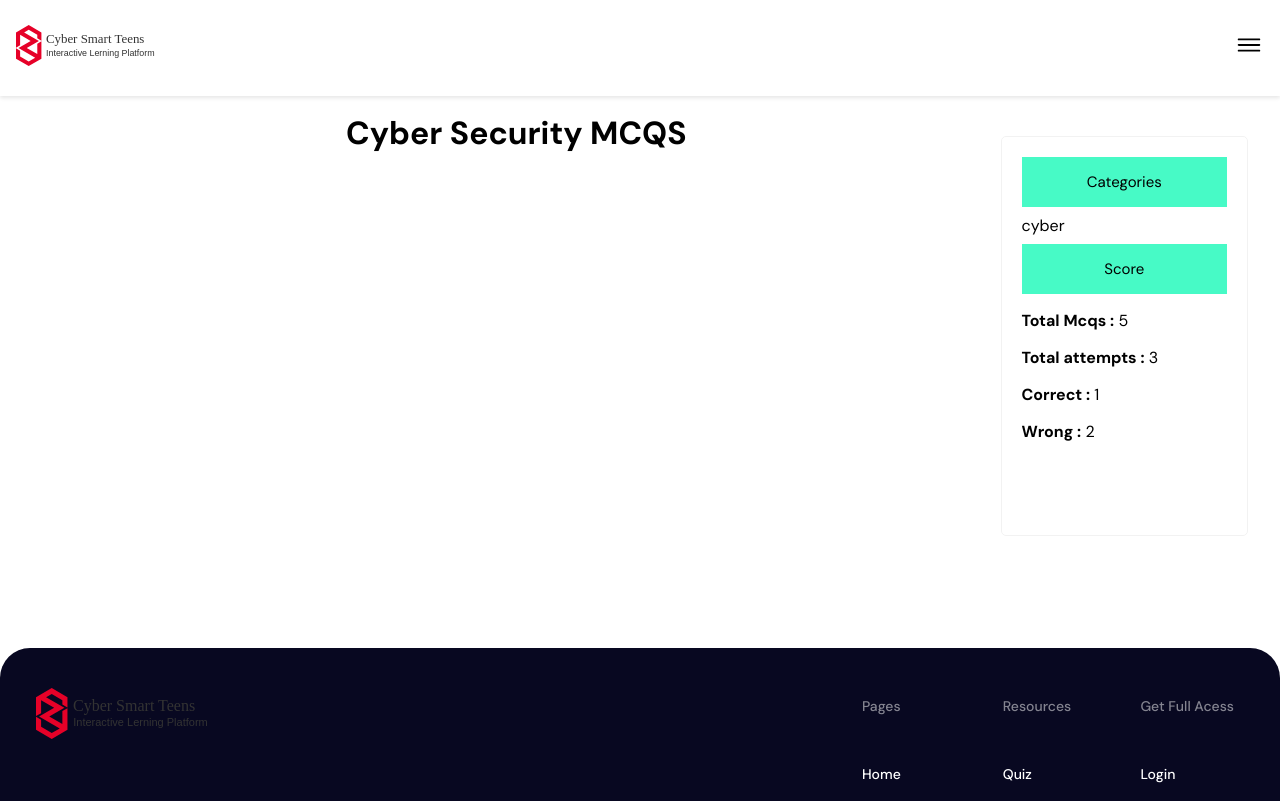
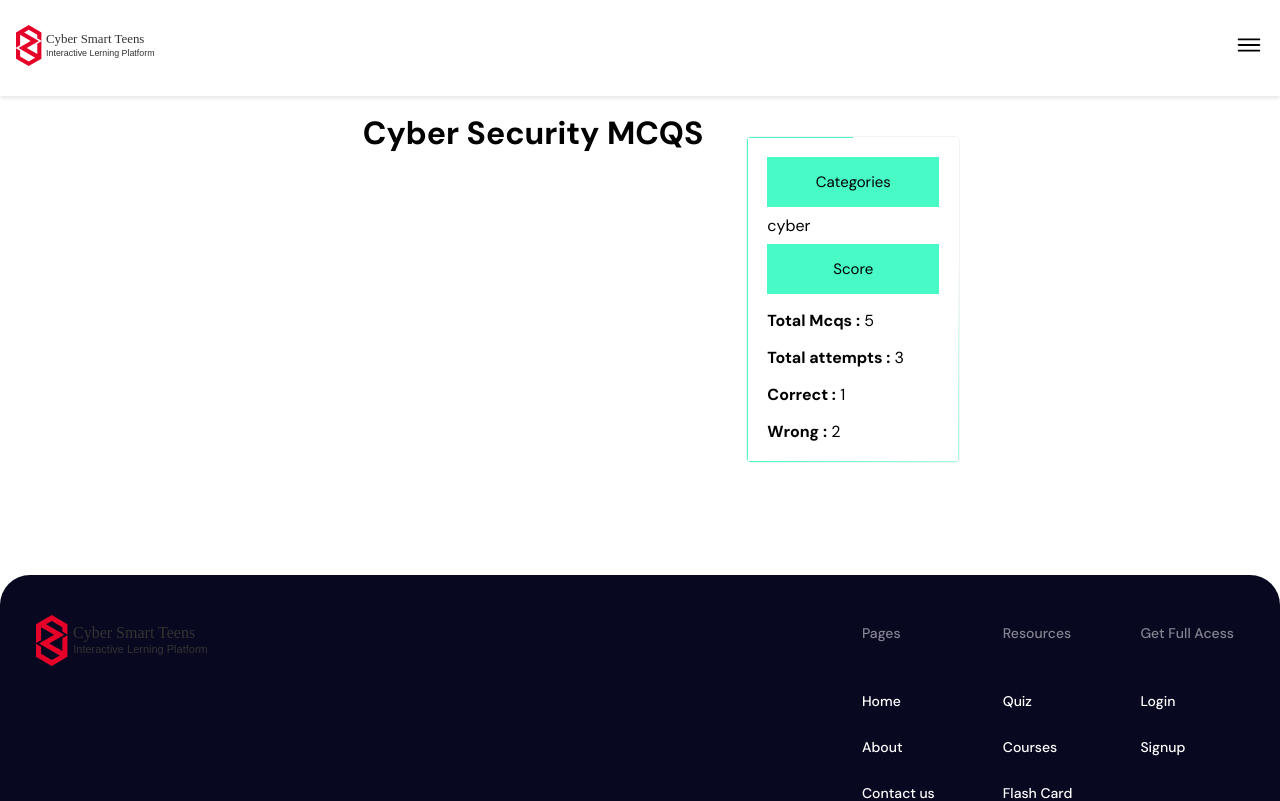
Before and after one commit to HamzaLatifGIT/CyberSmartTeens, a React (Vite) app in the folder Client/: page /mcqs in a window 1280 px wide. Shown: the top 801 px of the page. Built offline with nearby package versions, Linux system fonts and the light colour scheme.

Commit message:
CSS Fixed

```diff
--- a/Client/src/components/MCQs/MCQs.scss
+++ b/Client/src/components/MCQs/MCQs.scss
@@ -1,7 +1,9 @@
 .McqDetail {
+  width: fit-content;
   display: flex;
   justify-content: space-between;
   padding: 7rem 2rem;
+  margin: auto;
 
   .McqContainer {
     width: 100%;
@@ -101,7 +103,7 @@
   }
 
   .side-dashboard {
-    border: 1px solid rgb(242 242 242);
+    border: 1px solid rgb(242, 242, 242);
     border-radius: 0.375rem;
     padding: 20px;
     border-radius: 5px;
@@ -112,6 +114,16 @@
     top: 7rem;
     height: 50vh;
     width: 300px;
+    --border-size: 1px;
+    --border-angle: 0turn;
+    -webkit-animation: bg-spin 4s linear infinite;
+    animation: bg-spin 4s linear infinite;
+    background-image: conic-gradient(from var(--border-angle), #fff, #fff 50%, #fff), conic-gradient(from var(--border-angle), transparent 20%, #47fac6, #47fac6);
+    background-position: 50%;
+    background-repeat: no-repeat;
+    background-size: calc(100% - var(--border-size)* 2) calc(100% - var(--border-size)* 2), cover;
+    height: 100%;
+    z-index: 0;
 
     .tag {
       align-items: center;
--- a/Client/src/components/MCQs/index.jsx
+++ b/Client/src/components/MCQs/index.jsx
@@ -12,7 +12,6 @@ import MCQQuestion from './MCQs';
 
 function IndexMcqs() {
     let Location = useLocation()
-
     let QuizData = Location?.state
 
     const [questions, setQuestions] = useState([])
```
